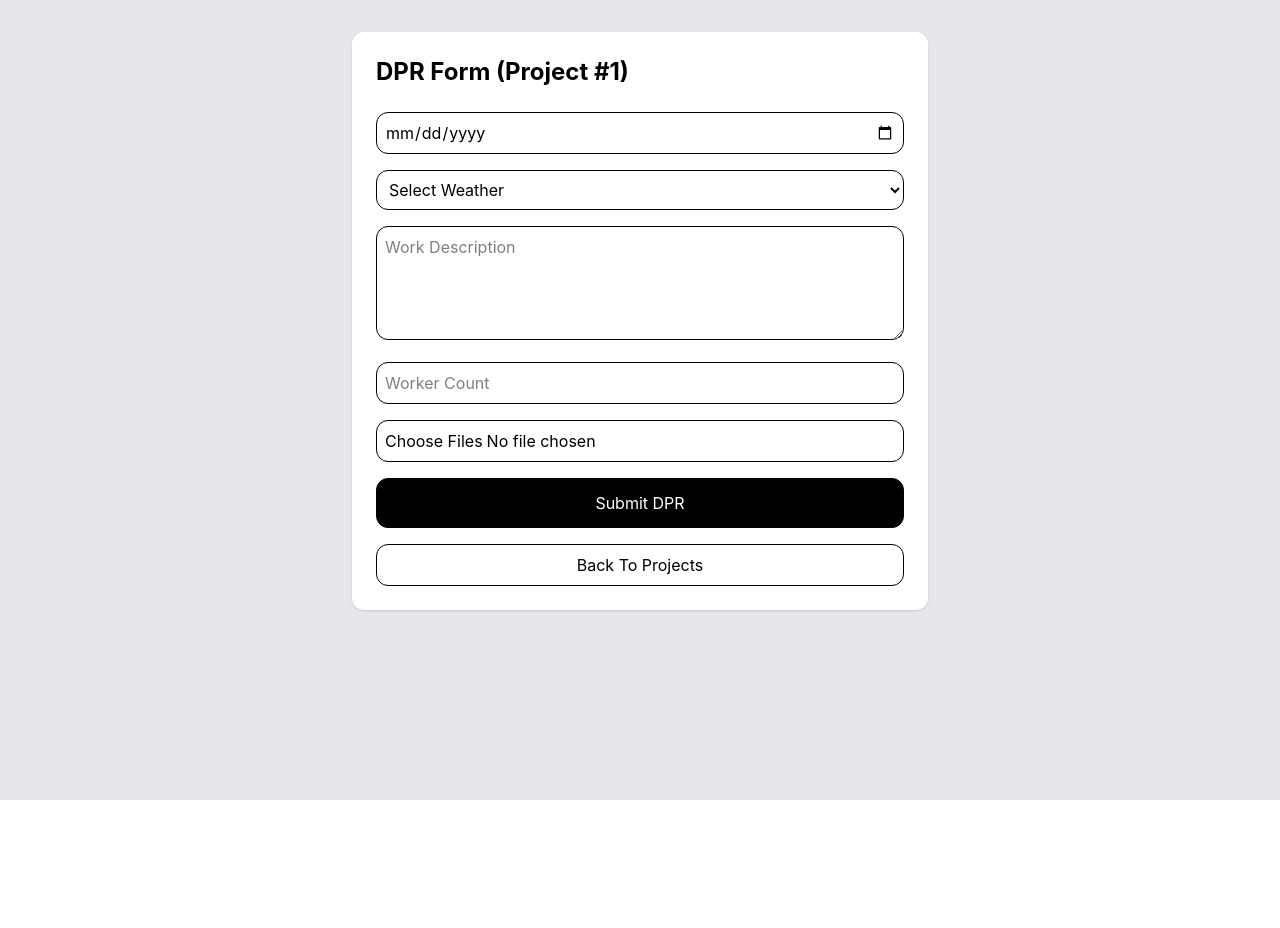
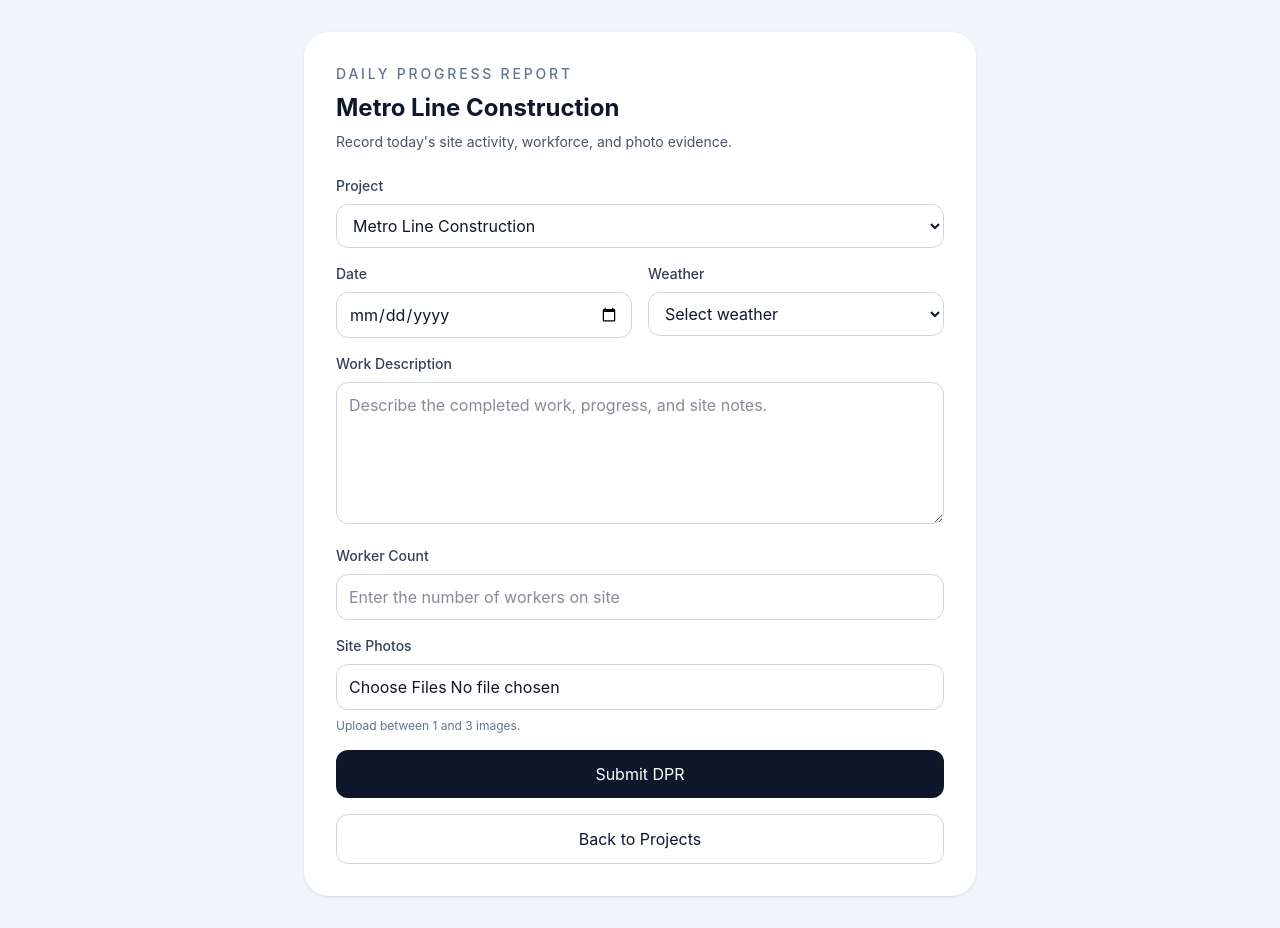
Before and after one commit to rohanhumai/Construction-App-Frontend, a React (Vite) app: page /projects/dpr/1 in a window 1280 px wide. Before the commit the page ends 800 px from the top, so only its background shows below. Built offline with nearby package versions, Linux system fonts and the light colour scheme.

Commit message:
Changed UI

```diff
--- a/package.json
+++ b/package.json
@@ -12,7 +12,7 @@
   "dependencies": {
     "react": "^19.2.0",
     "react-dom": "^19.2.0",
-    "react-router-dom": "^7.13.1"
+    "react-router-dom": "^6.30.1"
   },
   "devDependencies": {
     "@eslint/js": "^9.39.1",
--- /dev/null
+++ b/src/components/StatusBadge.jsx
@@ -0,0 +1,14 @@
+import { STATUS_STYLES } from "../constants/projectStatus";
+
+export default function StatusBadge({ status }) {
+  const badgeClass =
+    STATUS_STYLES[status] ?? "bg-gray-100 text-gray-800 ring-1 ring-gray-200";
+
+  return (
+    <span
+      className={`inline-flex rounded-full px-3 py-1 text-sm font-medium ${badgeClass}`}
+    >
+      {status}
+    </span>
+  );
+}
--- /dev/null
+++ b/src/components/Toast.jsx
@@ -0,0 +1,21 @@
+export default function Toast({ message, onClose }) {
+  if (!message) {
+    return null;
+  }
+
+  return (
+    <div className="fixed inset-x-4 top-4 z-50 mx-auto max-w-sm rounded-2xl border border-emerald-200 bg-white p-4 text-sm text-slate-800 shadow-lg">
+      <div className="flex items-start justify-between gap-3">
+        <p className="font-medium">{message}</p>
+        <button
+          type="button"
+          onClick={onClose}
+          className="text-slate-500 transition hover:text-slate-800"
+          aria-label="Close notification"
+        >
+          ×
+        </button>
+      </div>
+    </div>
+  );
+}
--- /dev/null
+++ b/src/constants/projectStatus.js
@@ -0,0 +1,9 @@
+export const STATUS_OPTIONS = ["All", "Active", "Delayed", "Completed"];
+
+export const STATUS_STYLES = {
+  Active: "bg-emerald-100 text-emerald-800 ring-1 ring-emerald-200",
+  Delayed: "bg-amber-100 text-amber-800 ring-1 ring-amber-200",
+  Completed: "bg-slate-900 text-white ring-1 ring-slate-900",
+};
+
+export const WEATHER_OPTIONS = ["Sunny", "Cloudy", "Rainy"];
--- a/src/data/projects.js
+++ b/src/data/projects.js
@@ -1,23 +1,30 @@
 export const projects = [
   {
     id: 1,
-    name: "Metro Line Consturction",
-    staus: "Active",
+    name: "Metro Line Construction",
+    status: "Active",
     startDate: "2026-02-01",
     location: "Mumbai",
   },
   {
     id: 2,
     name: "Highway Expansion",
-    staus: "Delayed",
+    status: "Delayed",
     startDate: "2025-11-15",
     location: "Pune",
   },
   {
     id: 3,
     name: "Bridge Repair Project",
-    status: "completed",
+    status: "Completed",
     startDate: "2024-01-10",
     location: "Navi Mumbai",
   },
+  {
+    id: 4,
+    name: "Commercial Tower Fit-Out",
+    status: "Active",
+    startDate: "2026-01-20",
+    location: "Bengaluru",
+  },
 ];
--- a/src/pages/DPRForm.jsx
+++ b/src/pages/DPRForm.jsx
@@ -1,110 +1,215 @@
-import { useState } from "react";
+import { useEffect, useMemo, useState } from "react";
 import { useNavigate, useParams } from "react-router-dom";
+import Toast from "../components/Toast";
+import { WEATHER_OPTIONS } from "../constants/projectStatus";
+import { projects } from "../data/projects";
+import { validateDprForm } from "../utils/dprValidation";
 
 export default function DPRForm() {
   const navigate = useNavigate();
   const { id } = useParams();
+  const selectedProject = projects.find((project) => String(project.id) === id);
 
-  const [date, setDate] = useState("");
-  const [weather, setWeather] = useState("");
-  const [description, setDescription] = useState("");
-  const [workers, setWorkers] = useState("");
-  const [images, setImages] = useState([]);
-  const [error, setError] = useState("");
+  const [formData, setFormData] = useState(() => ({
+    projectId: selectedProject ? String(selectedProject.id) : "",
+    date: "",
+    weather: "",
+    description: "",
+    workers: "",
+    images: [],
+  }));
+  const [errors, setErrors] = useState({});
+  const [toastMessage, setToastMessage] = useState("");
+
+  const previewUrls = useMemo(
+    () => formData.images.map((image) => URL.createObjectURL(image)),
+    [formData.images],
+  );
+
+  useEffect(() => {
+    return () => {
+      previewUrls.forEach((url) => URL.revokeObjectURL(url));
+    };
+  }, [previewUrls]);
+
+  const updateField = (field, value) => {
+    setFormData((current) => ({ ...current, [field]: value }));
+    setErrors((current) => ({ ...current, [field]: "" }));
+  };
 
   const handleImageUpload = (e) => {
     const files = Array.from(e.target.files);
+    updateField("images", files);
+  };
 
-    if (files.length > 3) {
-      setError("You can upload a maximum of 3 images.");
-      return;
-    }
-    setImages(files);
-    setError("");
-  };
   const handleSubmit = (e) => {
     e.preventDefault();
+    const nextErrors = validateDprForm(formData);
 
-    if (!date || !weather || !description || !workers) {
-      setError("Please fill in all fields.");
+    if (Object.keys(nextErrors).length > 0) {
+      setErrors(nextErrors);
       return;
     }
 
-    alert("DPR submitted successfully!");
-    navigate("/projects");
+    setErrors({});
+    setToastMessage("Daily progress report submitted successfully.");
+    window.setTimeout(() => navigate("/projects"), 1200);
   };
+
   return (
-    <div className="min-h-screen bg-gray-200 p-4 sm:p-6 md:p-8">
-      <div className="max-w-xl mx-auto bg-white p-5 sm:p-6 rounded-xl shadow">
-        <h1 className="text-2xl font-bold mb-6">DPR Form (Project #{id})</h1>
+    <div className="min-h-screen bg-slate-100 px-4 py-6 sm:px-6 sm:py-8 md:px-8">
+      <Toast message={toastMessage} onClose={() => setToastMessage("")} />
+
+      <div className="mx-auto max-w-2xl rounded-3xl bg-white p-5 shadow-sm sm:p-8">
+        <div className="mb-6">
+          <p className="text-sm font-medium uppercase tracking-[0.2em] text-slate-500">
+            Daily Progress Report
+          </p>
+          <h1 className="mt-2 text-2xl font-bold text-slate-900">
+            {selectedProject ? selectedProject.name : "Project Report"}
+          </h1>
+          <p className="mt-2 text-sm text-slate-600">
+            Record today&apos;s site activity, workforce, and photo evidence.
+          </p>
+        </div>
+
         <form onSubmit={handleSubmit} className="space-y-4">
+          <label className="block">
+            <span className="mb-2 block text-sm font-medium text-slate-700">
+              Project
+            </span>
+            <select
+              className="w-full rounded-xl border border-slate-300 px-3 py-2.5 text-slate-900 outline-none transition focus:border-slate-900"
+              value={formData.projectId}
+              onChange={(e) => updateField("projectId", e.target.value)}
+            >
+              <option value="">Select project</option>
+              {projects.map((project) => (
+                <option key={project.id} value={project.id}>
+                  {project.name}
+                </option>
+              ))}
+            </select>
+            {errors.projectId && (
+              <p className="mt-1 text-sm text-red-600">{errors.projectId}</p>
+            )}
+          </label>
+
+          <div className="grid grid-cols-1 gap-4 sm:grid-cols-2">
+            <label className="block">
+              <span className="mb-2 block text-sm font-medium text-slate-700">
+                Date
+              </span>
               <input
                 type="date"
-            className="w-full rounded-xl border border-black p-2 transition duration-200 hover:border-gray-400 focus:border-gray-400 focus:outline-none"
-            value={date}
-            onChange={(e) => setDate(e.target.value)}
+                className="w-full rounded-xl border border-slate-300 px-3 py-2.5 text-slate-900 outline-none transition focus:border-slate-900"
+                value={formData.date}
+                onChange={(e) => updateField("date", e.target.value)}
               />
+              {errors.date && (
+                <p className="mt-1 text-sm text-red-600">{errors.date}</p>
+              )}
+            </label>
 
+            <label className="block">
+              <span className="mb-2 block text-sm font-medium text-slate-700">
+                Weather
+              </span>
               <select
-            className="w-full rounded-xl border border-black p-2 transition duration-200 hover:border-gray-400 focus:border-gray-400 focus:outline-none"
-            value={weather}
-            onChange={(e) => setWeather(e.target.value)}
+                className="w-full rounded-xl border border-slate-300 px-3 py-2.5 text-slate-900 outline-none transition focus:border-slate-900"
+                value={formData.weather}
+                onChange={(e) => updateField("weather", e.target.value)}
               >
-            <option value="">Select Weather</option>
-            <option value="Sunny">Sunny</option>
-            <option value="Cloudy">Cloudy</option>
-            <option value="Rainy">Rainy</option>
+                <option value="">Select weather</option>
+                {WEATHER_OPTIONS.map((weather) => (
+                  <option key={weather} value={weather}>
+                    {weather}
+                  </option>
+                ))}
               </select>
+              {errors.weather && (
+                <p className="mt-1 text-sm text-red-600">{errors.weather}</p>
+              )}
+            </label>
+          </div>
 
+          <label className="block">
+            <span className="mb-2 block text-sm font-medium text-slate-700">
+              Work Description
+            </span>
             <textarea
-            placeholder="Work Description"
-            className="w-full rounded-xl border border-black p-2 transition duration-200 hover:border-gray-400 focus:border-gray-400 focus:outline-none"
-            rows="4"
-            value={description}
-            onChange={(e) => setDescription(e.target.value)}
+              placeholder="Describe the completed work, progress, and site notes."
+              className="w-full rounded-xl border border-slate-300 px-3 py-2.5 text-slate-900 outline-none transition focus:border-slate-900"
+              rows="5"
+              value={formData.description}
+              onChange={(e) => updateField("description", e.target.value)}
             />
+            {errors.description && (
+              <p className="mt-1 text-sm text-red-600">{errors.description}</p>
+            )}
+          </label>
 
+          <label className="block">
+            <span className="mb-2 block text-sm font-medium text-slate-700">
+              Worker Count
+            </span>
             <input
               type="number"
-            placeholder="Worker Count"
-            className="w-full rounded-xl border border-black p-2 transition duration-200 hover:border-gray-400 focus:border-gray-400 focus:outline-none"
-            value={workers}
-            onChange={(e) => setWorkers(e.target.value)}
+              min="1"
+              placeholder="Enter the number of workers on site"
+              className="w-full rounded-xl border border-slate-300 px-3 py-2.5 text-slate-900 outline-none transition focus:border-slate-900"
+              value={formData.workers}
+              onChange={(e) => updateField("workers", e.target.value)}
             />
+            {errors.workers && (
+              <p className="mt-1 text-sm text-red-600">{errors.workers}</p>
+            )}
+          </label>
 
+          <label className="block">
+            <span className="mb-2 block text-sm font-medium text-slate-700">
+              Site Photos
+            </span>
             <input
               type="file"
               multiple
               accept="image/*"
               onChange={handleImageUpload}
-            className="w-full rounded-xl border border-black p-2 transition duration-200 hover:border-gray-400 focus:border-gray-400 focus:outline-none"
+              className="w-full rounded-xl border border-slate-300 px-3 py-2.5 text-slate-900 outline-none transition focus:border-slate-900"
             />
+            <p className="mt-2 text-xs text-slate-500">
+              Upload between 1 and 3 images.
+            </p>
+            {errors.images && (
+              <p className="mt-1 text-sm text-red-600">{errors.images}</p>
+            )}
+          </label>
 
-          {images.length > 0 && (
-            <div className="mt-2 flex flex-wrap gap-2">
-              {images.map((img, index) => (
+          {previewUrls.length > 0 && (
+            <div className="grid grid-cols-3 gap-3">
+              {previewUrls.map((url, index) => (
                 <img
-                  key={index}
-                  src={URL.createObjectURL(img)}
-                  alt="preview"
-                  className="w-20 h-20 object-cover rounded-xl"
+                  key={url}
+                  src={url}
+                  alt={`Upload preview ${index + 1}`}
+                  className="h-24 w-full rounded-2xl object-cover"
                 />
               ))}
             </div>
           )}
-          {error && <p className="text-red-500 text-sm">{error}</p>}
+
           <button
             type="submit"
-            className="w-full rounded-xl border border-black bg-black p-3 text-white transition duration-200 hover:border-gray-400 focus:border-gray-400 focus:outline-none"
+            className="w-full rounded-xl bg-slate-900 p-3 text-white transition hover:bg-slate-700 focus:outline-none"
           >
             Submit DPR
           </button>
           <button
             type="button"
             onClick={() => navigate("/projects")}
-            className="w-full rounded-xl border border-black p-2 transition duration-200 hover:border-gray-400 focus:border-gray-400 focus:outline-none"
+            className="w-full rounded-xl border border-slate-300 p-3 text-slate-900 transition hover:border-slate-500 focus:outline-none"
           >
-            Back To Projects
+            Back to Projects
           </button>
         </form>
       </div>
--- a/src/pages/Projects.jsx
+++ b/src/pages/Projects.jsx
@@ -1,33 +1,88 @@
+import { useMemo, useState } from "react";
+import { useNavigate } from "react-router-dom";
+import StatusBadge from "../components/StatusBadge";
+import { STATUS_OPTIONS } from "../constants/projectStatus";
 import { projects } from "../data/projects";
-import { useNavigate } from "react-router-dom";
 
-export default function Project() {
+export default function Projects() {
   const navigate = useNavigate();
+  const [selectedStatus, setSelectedStatus] = useState("All");
+
+  const filteredProjects = useMemo(() => {
+    if (selectedStatus === "All") {
+      return projects;
+    }
+
+    return projects.filter((project) => project.status === selectedStatus);
+  }, [selectedStatus]);
 
   return (
-    <div className="min-h-screen bg-gray-100 p-4 sm:p-6 md:p-8">
+    <div className="min-h-screen bg-slate-100 px-4 py-6 sm:px-6 sm:py-8 md:px-8">
       <div className="mx-auto max-w-6xl">
-        <h1 className="mb-6 text-3xl font-bold">Projects</h1>
-        <div className="grid grid-cols-1 gap-4 md:grid-cols-2 lg:grid-cols-3 sm:gap-6">
-          {projects.map((project) => (
+        <div className="mb-6 flex flex-col gap-4 sm:flex-row sm:items-end sm:justify-between">
+          <div>
+            <p className="text-sm font-medium uppercase tracking-[0.2em] text-slate-500">
+              Construction Field Management
+            </p>
+            <h1 className="mt-2 text-3xl font-bold text-slate-900">
+              Projects
+            </h1>
+            <p className="mt-2 max-w-2xl text-sm text-slate-600">
+              Open a project to submit its daily progress report.
+            </p>
+          </div>
+
+          <label className="flex flex-col gap-2 text-sm font-medium text-slate-700">
+            Filter by status
+            <select
+              value={selectedStatus}
+              onChange={(e) => setSelectedStatus(e.target.value)}
+              className="min-w-40 rounded-xl border border-slate-300 bg-white px-3 py-2.5 text-slate-900 outline-none transition focus:border-slate-900"
+            >
+              {STATUS_OPTIONS.map((status) => (
+                <option key={status} value={status}>
+                  {status}
+                </option>
+              ))}
+            </select>
+          </label>
+        </div>
+
+        <div className="grid grid-cols-1 gap-4 sm:gap-6 md:grid-cols-2 lg:grid-cols-3">
+          {filteredProjects.map((project) => (
             <button
               key={project.id}
               type="button"
-              className="flex min-h-40 flex-col items-start justify-between rounded-xl border border-black bg-white p-5 text-left shadow transition duration-200 hover:border-gray-400 hover:shadow-lg focus:border-gray-400 focus:outline-none sm:p-6"
-              onClick={() => navigate(`dpr/${project.id}`)}
+              className="flex min-h-52 flex-col items-start justify-between rounded-2xl border border-slate-200 bg-white p-5 text-left shadow-sm transition hover:-translate-y-0.5 hover:border-slate-400 hover:shadow-lg focus:border-slate-900 focus:outline-none sm:p-6"
+              onClick={() => navigate(`/projects/dpr/${project.id}`)}
             >
-              <div>
-                <h2 className="text-xl font-semibold">{project.name}</h2>
-                <p className="mt-1 text-sm text-gray-500">
-                  Start: {project.startDate}
-                </p>
+              <div className="space-y-4">
+                <StatusBadge status={project.status} />
+                <div>
+                  <h2 className="text-xl font-semibold text-slate-900">
+                    {project.name}
+                  </h2>
+                  <p className="mt-2 text-sm text-slate-600">
+                    Start Date: {project.startDate}
+                  </p>
+                  <p className="mt-1 text-sm text-slate-600">
+                    Location: {project.location}
+                  </p>
+                </div>
               </div>
-              <span className="inline-block mt-3 px-3 py-1 text-sm rounded-xl bg-black text-white">
-                {project.status}
-              </span>
+
+              <p className="text-sm font-medium text-slate-900">
+                Open DPR Form
+              </p>
             </button>
           ))}
         </div>
+
+        {filteredProjects.length === 0 && (
+          <div className="mt-6 rounded-2xl border border-dashed border-slate-300 bg-white p-8 text-center text-sm text-slate-600">
+            No projects match the selected status.
+          </div>
+        )}
       </div>
     </div>
   );
--- /dev/null
+++ b/src/utils/dprValidation.js
@@ -0,0 +1,33 @@
+export function validateDprForm(formData) {
+  const errors = {};
+
+  if (!formData.projectId) {
+    errors.projectId = "Select a project before submitting the report.";
+  }
+
+  if (!formData.date) {
+    errors.date = "Choose the report date.";
+  }
+
+  if (!formData.weather) {
+    errors.weather = "Select the weather condition.";
+  }
+
+  if (!formData.description.trim()) {
+    errors.description = "Add a short work description for the day.";
+  }
+
+  if (!formData.workers) {
+    errors.workers = "Enter the worker count.";
+  } else if (Number(formData.workers) <= 0) {
+    errors.workers = "Worker count must be greater than zero.";
+  }
+
+  if (formData.images.length === 0) {
+    errors.images = "Upload at least one site photo.";
+  } else if (formData.images.length > 3) {
+    errors.images = "Upload between 1 and 3 images.";
+  }
+
+  return errors;
+}
```
Also changed, not shown: 2 other files (tests, documents, lock files or other folders). Lines whose indentation alone changed are shown as unchanged.
